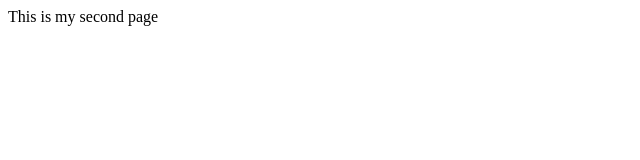
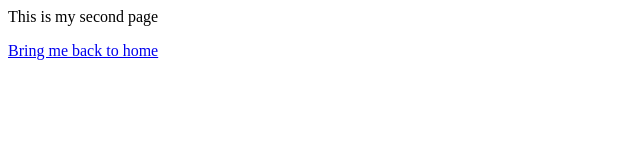
Before and after one commit to kisyaclark/kisyaclark.github.io, a plain HTML site: page second.html in a window 1280 px wide. Shown: the whole page, without its empty margins (0-640 px from the left). Drawn offline with Linux system fonts and the light colour scheme.

Commit message:
Update second.html

```diff
--- a/second.html
+++ b/second.html
@@ -1,5 +1,6 @@
 <html>
 <body>
   <p>This is my second page</p>
+  <a href="index.html">  Bring me back to home </a>
 </body>
 </html>
```
